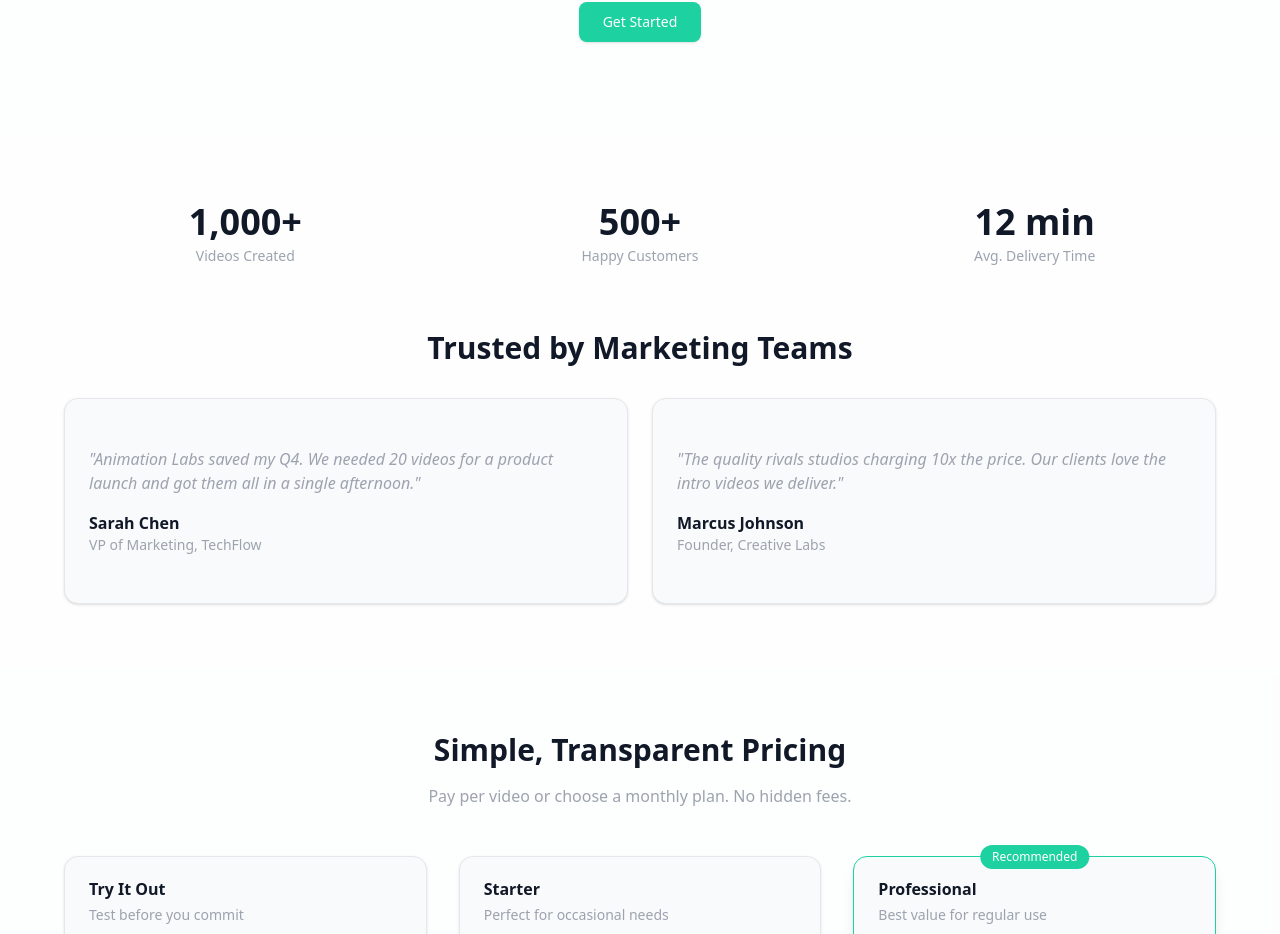
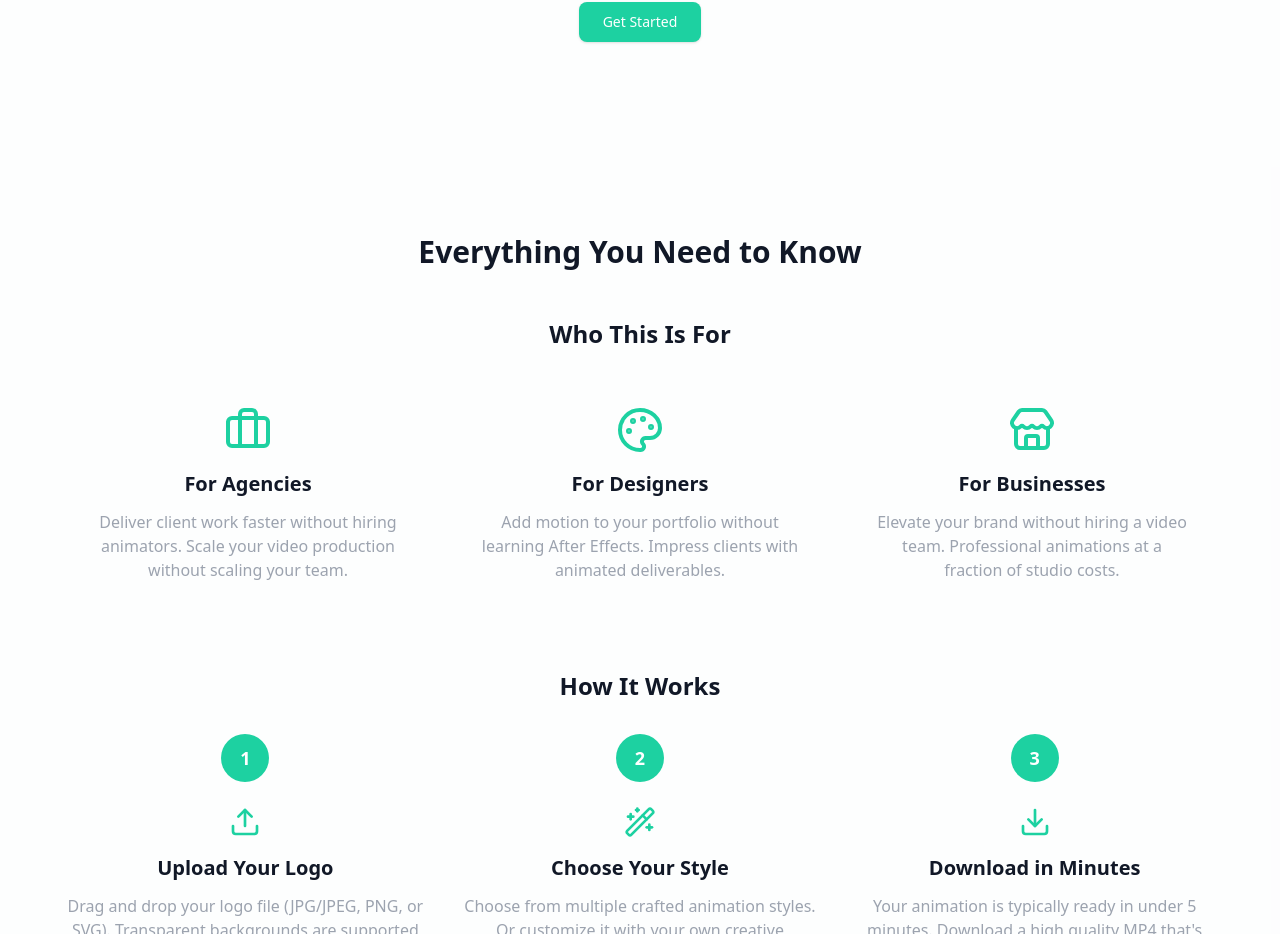
Before and after one commit to Chakaitos/animation-labs, a Next.js app: page / in a window 1280 px wide. Shown: the part 1866-2800 px from the top of the page. Built offline with nearby package versions, Linux system fonts and the light colour scheme.

Commit message:
Adds How To section

```diff
--- a/app/page.tsx
+++ b/app/page.tsx
@@ -2,6 +2,7 @@ import type { Metadata } from "next"
 import { MarketingHeader } from "@/components/marketing/MarketingHeader"
 import { Hero } from "@/components/marketing/Hero"
 import { ExampleGallery } from "@/components/marketing/ExampleGallery"
+import { HowToSection } from "@/components/marketing/HowToSection"
 import { SocialProof } from "@/components/marketing/SocialProof"
 import { PricingSection } from "@/components/marketing/PricingSection"
 import { Footer } from "@/components/marketing/Footer"
@@ -32,6 +33,7 @@ export default function HomePage() {
       <main>
         <Hero />
         <ExampleGallery />
+        <HowToSection />
         <SocialProof />
         <PricingSection />
       </main>
--- /dev/null
+++ b/components/marketing/HowToSection.tsx
@@ -0,0 +1,234 @@
+import Link from "next/link"
+import { Card, CardContent } from "@/components/ui/card"
+import {
+  Briefcase,
+  Palette,
+  Store,
+  Upload,
+  Wand2,
+  Download,
+  Share2,
+  Globe,
+  Play,
+  Mail,
+  Presentation,
+  Target,
+  type LucideIcon,
+} from "lucide-react"
+
+interface Persona {
+  icon: LucideIcon
+  title: string
+  description: string
+}
+
+interface Step {
+  icon: LucideIcon
+  title: string
+  description: string
+}
+
+interface UseCase {
+  icon: LucideIcon
+  title: string
+  description: string
+}
+
+const personas: Persona[] = [
+  {
+    icon: Briefcase,
+    title: "For Agencies",
+    description:
+      "Deliver client work faster without hiring animators. Scale your video production without scaling your team.",
+  },
+  {
+    icon: Palette,
+    title: "For Designers",
+    description:
+      "Add motion to your portfolio without learning After Effects. Impress clients with animated deliverables.",
+  },
+  {
+    icon: Store,
+    title: "For Businesses",
+    description:
+      "Elevate your brand without hiring a video team. Professional animations at a fraction of studio costs.",
+  },
+]
+
+const steps: Step[] = [
+  {
+    icon: Upload,
+    title: "Upload Your Logo",
+    description:
+      "Drag and drop your logo file (JPG/JPEG, PNG, or SVG). Transparent backgrounds are supported for PNG and SVG. AI generated logos are welcome too.",
+  },
+  {
+    icon: Wand2,
+    title: "Choose Your Style",
+    description:
+      "Choose from multiple crafted animation styles. Or customize it with your own creative direction.",
+  },
+  {
+    icon: Download,
+    title: "Download in Minutes",
+    description:
+      "Your animation is typically ready in under 5 minutes. Download a high quality MP4 that's ready for web, ads, and social platforms.",
+  },
+]
+
+const useCases: UseCase[] = [
+  {
+    icon: Share2,
+    title: "Social Media Posts",
+    description:
+      "Make your brand pop on Instagram, LinkedIn, and TikTok with eye-catching animated logos that stop the scroll.",
+  },
+  {
+    icon: Globe,
+    title: "Website Headers",
+    description:
+      "Add professional motion to your hero section and instantly elevate your site's first impression.",
+  },
+  {
+    icon: Play,
+    title: "Video Intros/Outros",
+    description:
+      "Start every YouTube video, reel, or presentation with a polished animated logo that screams credibility.",
+  },
+  {
+    icon: Mail,
+    title: "Email Signatures",
+    description:
+      "Stand out in crowded inboxes with animated email signatures that make your brand memorable.",
+  },
+  {
+    icon: Presentation,
+    title: "Client Presentations",
+    description:
+      "Open pitches and proposals with animated branding that sets a professional tone from slide one.",
+  },
+  {
+    icon: Target,
+    title: "Digital Ads",
+    description:
+      "Boost ad performance with motion graphics that capture attention in Facebook, Google, and LinkedIn campaigns.",
+  },
+]
+
+export function HowToSection() {
+  return (
+    <section id="how-to" className="py-16 md:py-24 bg-muted/30">
+      <div className="container mx-auto px-4">
+        <div className="max-w-6xl mx-auto">
+          {/* Section Title */}
+          <h2 className="text-3xl font-bold text-center mb-12">
+            Everything You Need to Know
+          </h2>
+
+          {/* Who This Is For */}
+          <div className="mb-16">
+            <h3 className="text-2xl font-semibold text-center mb-8">
+              Who This Is For
+            </h3>
+            <div className="grid md:grid-cols-3 gap-6">
+              {personas.map((persona) => {
+                const Icon = persona.icon
+                return (
+                  <div
+                    key={persona.title}
+                    className="text-center p-6 rounded-lg"
+                  >
+                    <div className="flex justify-center mb-4">
+                      <Icon className="w-12 h-12 text-primary" />
+                    </div>
+                    <h4 className="text-xl font-semibold mb-3">
+                      {persona.title}
+                    </h4>
+                    <p className="text-muted-foreground">
+                      {persona.description}
+                    </p>
+                  </div>
+                )
+              })}
+            </div>
+          </div>
+
+          {/* How It Works */}
+          <div className="mb-16">
+            <h3 className="text-2xl font-semibold text-center mb-8">
+              How It Works
+            </h3>
+            <div className="grid md:grid-cols-3 gap-8">
+              {steps.map((step, index) => {
+                const Icon = step.icon
+                return (
+                  <div key={step.title} className="text-center">
+                    <div className="flex justify-center mb-4">
+                      <div className="bg-primary text-primary-foreground w-12 h-12 rounded-full flex items-center justify-center font-bold text-lg mb-2">
+                        {index + 1}
+                      </div>
+                    </div>
+                    <div className="flex justify-center mb-4">
+                      <Icon className="w-8 h-8 text-primary" />
+                    </div>
+                    <h4 className="text-xl font-semibold mb-3">{step.title}</h4>
+                    <p className="text-muted-foreground">
+                      {step.description}
+                      {index === 1 && (
+                        <>
+                          {" "}
+                          See our real customer{" "}
+                          <Link
+                            href="#examples"
+                            className="text-primary hover:underline font-medium"
+                          >
+                            examples
+                          </Link>{" "}
+                          for inspiration.
+                        </>
+                      )}
+                    </p>
+                  </div>
+                )
+              })}
+            </div>
+          </div>
+
+          {/* Use Cases */}
+          <div>
+            <h3 className="text-2xl font-semibold text-center mb-8">
+              Where to Use Your Animations
+            </h3>
+            <div className="grid md:grid-cols-2 lg:grid-cols-3 gap-6">
+              {useCases.map((useCase) => {
+                const Icon = useCase.icon
+                return (
+                  <Card
+                    key={useCase.title}
+                    className="hover:shadow-md transition-shadow"
+                  >
+                    <CardContent className="p-6">
+                      <div className="flex items-start gap-4">
+                        <div className="flex-shrink-0">
+                          <Icon className="w-6 h-6 text-primary" />
+                        </div>
+                        <div>
+                          <h4 className="font-semibold mb-2">
+                            {useCase.title}
+                          </h4>
+                          <p className="text-sm text-muted-foreground">
+                            {useCase.description}
+                          </p>
+                        </div>
+                      </div>
+                    </CardContent>
+                  </Card>
+                )
+              })}
+            </div>
+          </div>
+        </div>
+      </div>
+    </section>
+  )
+}
```
